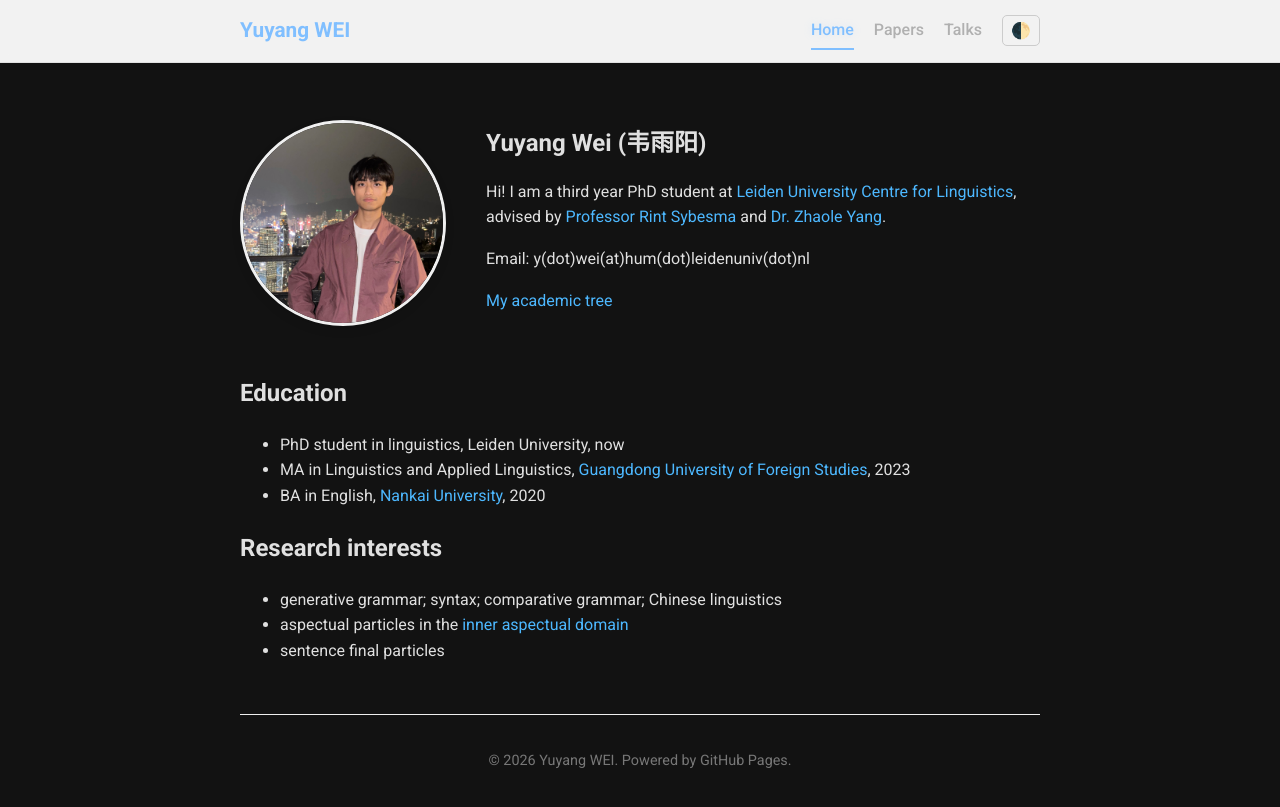
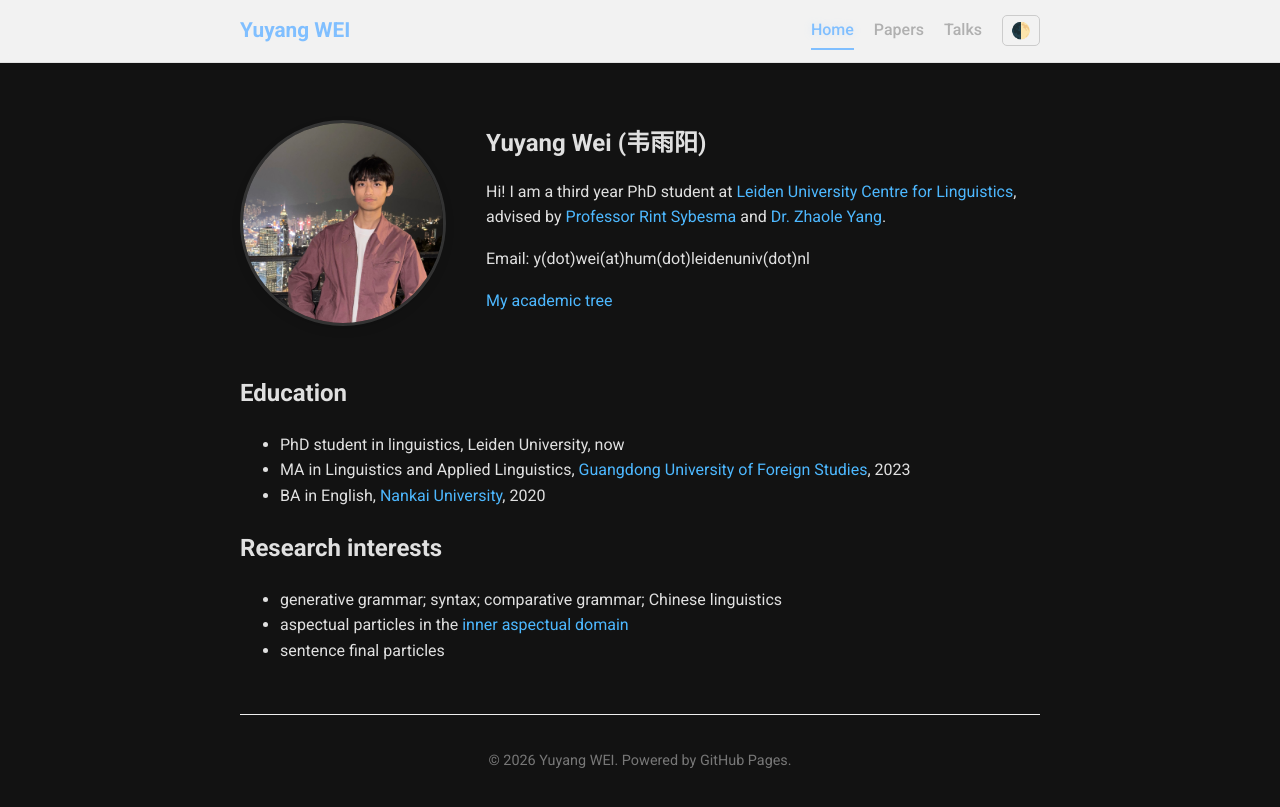
Before and after one commit to yuyang-wei/yuyang-wei.github.io, a Jekyll site: the page built from index.md, in a window 1280 px wide. Shown: the top 807 px of the page. Built offline with Jekyll 4.4.1, drawn with Linux system fonts in a browser that asks for light colours; our own code applies the rules of GitHub Pages for plain Markdown files.

Commit message:
优化夜间模式头像

```diff
--- a/_layouts/default.html
+++ b/_layouts/default.html
@@ -19,6 +19,7 @@
     --nav-text: #555555;      /* 亮色模式下的导航文字 */
     --nav-active: #003366;    /* 亮色模式下的激活/暗蓝色 */
     --border-color: #e0e0e0;
+    --profile-border: #f0f0f0; /* 日间模式头像边框 */
   }
 
   /* 深色模式下的变量值 */
@@ -31,6 +32,7 @@
   --nav-active: #80bfff;     /* 激活状态：提高亮度和饱和度的蓝色，在黑色背景上更醒目 */
   --nav-bg: rgba(18, 18, 18, 0.9);
   --border-color: #333;
+    --profile-border: #333333; /* 暗色模式头像边框 */
   }
 
         /* 应用变量 */
@@ -97,7 +99,7 @@ a:hover {
     border-radius: 50%;    /* 圆形头像，如果想要方中带圆，改为 10% */
     object-fit: cover;    /* 确保图片不被拉伸 */
     box-shadow: 0 4px 10px rgba(0,0,0,0.1); /* 轻轻的阴影 */
-    border: 3px solid #f0f0f0;
+    border: 3px solid var(--profile-border); /* 使用变量！ */
 }
 
 /* 简介文字样式 */
```
